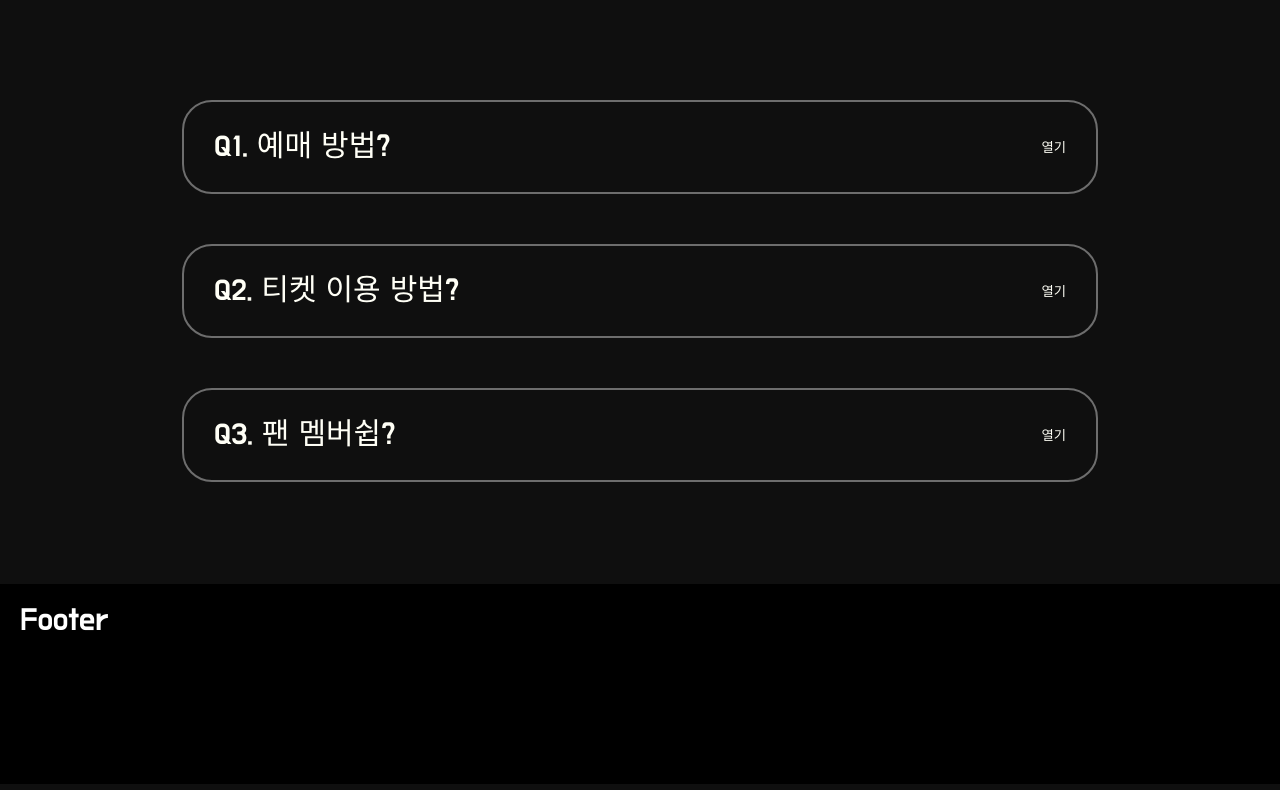
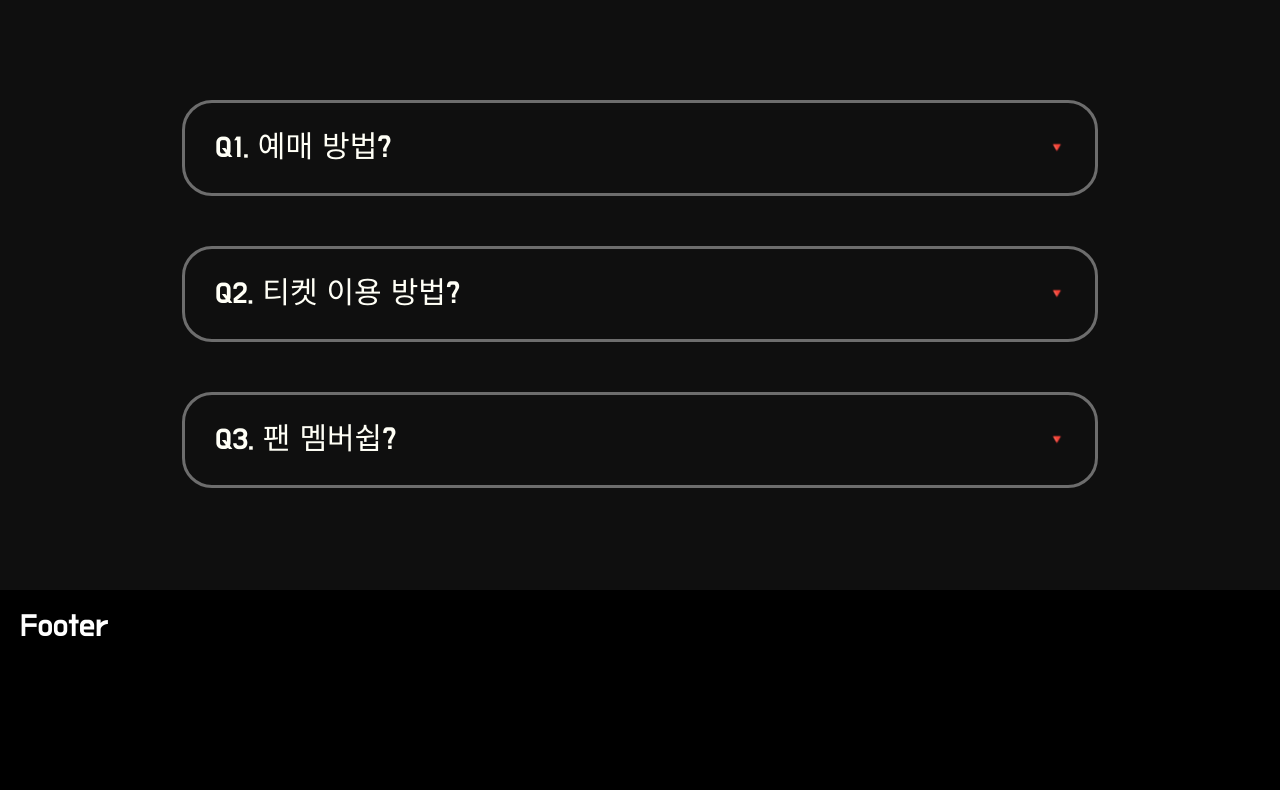
Before and after one commit to teamNFT-likelion/SBT-ticket-client, a React (Create React App) app: page / in a window 1280 px wide. Shown: the part 6241-7031 px from the top of the page. Built offline with nearby package versions, Linux system fonts and the light colour scheme; a web font is replaced by a local one.

Commit message:
feature: FAQArea 추가- 색변경 필요

```diff
--- a/src/components/articles/CardByToggle.jsx
+++ b/src/components/articles/CardByToggle.jsx
@@ -1,48 +1,55 @@
 import React, { useState } from 'react';
+import styled from 'styled-components';
+
+const Container = styled('div')`
+  border: 3px solid ${(props) => props.setting.borderColor};
+  border-radius: 30px;
+  margin: 20px 150px;
+  padding: 30px;
+  display: flex;
+  flex-direction: column;
+  height: auto;
+  transition: all 0.1s ease-in-out;
+
+  &:hover {
+    background-color: ${(props) => !props.props && '#dfffb437'};
+  }
+`;
+
+const TextContainer = styled('div')`
+  padding-top: 30px;
+  line-height: 150%;
+  font-size: 20.3px;
+  padding-left: 10px;
+`;
+
 
 const CardByToggle = ({ title, text }) => {
+  const initialSetting = { borderColor: '#6D6D6D' };
+  const changedSetting = { borderColor: '#7E9E10' };
   const [isOpened, setIsOpened] = useState(false);
-  const initialSetting = {
-    borderColor: '#6D6D6D',
-    pos: '0',
-  };
-  const changedSetting = {
-    borderColor: '#7E9E10',
-    pos: '100%',
-  };
   const [styleSetting, setStyleSetting] = useState(initialSetting);
-
 
   // isOpen ? 닫 : 열
   return (
-    //TODO: 인라인css 리팩토링필요
-    <div
-      style={{
-        border: `2px solid ${styleSetting.borderColor}`,
-        borderRadius: '30px',
-        margin: '20px 150px',
-        padding: '30px',
-        display: 'flex',
-        flexDirection: 'column',
-        height: 'auto',
-
-        transition: 'max-height 0.3s ease-out',
-      }}
-    >
+    //TODO: 인라인css 리팩토링필요, text 폰트 color 먹히도록 수정
+    <Container props={isOpened} setting={styleSetting}>
       <div style={{ display: 'flex', justifyContent: 'space-between' }}>
-        <span style={{ fontSize: '30px' }}>
-          {title}
-        </span>
-        <button onClick={() => { setIsOpened((prev) => !prev);
-        if(isOpened) setStyleSetting(changedSetting);
-        else{setStyleSetting(initialSetting);}}}>
-          {isOpened ? '닫기' : '열기'}
+        <span style={{ fontSize: '30px' }}>{title}</span>
+        <button
+          onClick={() => {
+            setIsOpened((prev) => !prev);
+            if (!isOpened) setStyleSetting(changedSetting);
+            else {
+              setStyleSetting(initialSetting);
+            }
+          }}
+        >
+          {isOpened ? '🔺' : '🔻'}
         </button>
       </div>
-      {isOpened && (
-        <div style={{ color: 'white', paddingTop: '30px',lineHeight: '150%', fontSize: '20.3px', paddingLeft: '10px'}}>{text}</div>
-      )}
-    </div>
+      {isOpened && <TextContainer>{text}</TextContainer>}
+    </Container>
   );
 };
 
```
